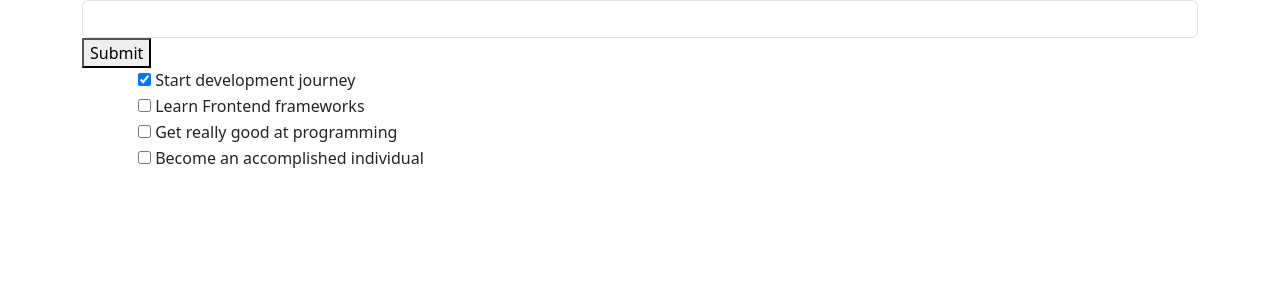
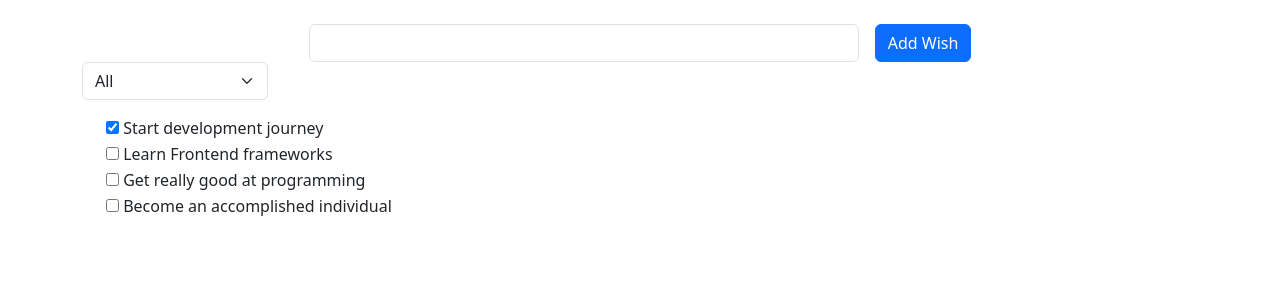
Before and after one commit to saadalimalik/angular-fundamentals-practice, an Angular app: page / in a window 1280 px wide. Shown: the top 300 px of the page. Built offline with nearby package versions, Linux system fonts and the light colour scheme.

Commit message:
Update wish list UI and functionality

```diff
--- a/src/app/app.component.html
+++ b/src/app/app.component.html
@@ -1,18 +1,48 @@
 <div class="container">
-  <form>
-    <input type="text" class="form-control">
-    <button class="btn-block btn-primary">Submit</button>
+  <form class="row mt-3 gx-3 gy-2 align-items-center justify-content-center">
+    <div class="col-sm-6">
+      <input
+        name="wish-item-text"
+        type="text"
+        class="form-control"
+        [(ngModel)]="newWishText"
+      />
+    </div>
+    <div class="col-auto">
+      <button
+        type="submit"
+        class="btn btn-primary"
+        (click)="$event.preventDefault(); addNewWish()"
+      >
+        Add Wish
+      </button>
+    </div>
   </form>
 
-  <div *ngIf="items.length === 0; else showItems">No wish items.</div>
+  <div class="col-sm-2">
+    <select
+      class="form-select"
+      name="filters"
+      id="filters"
+      [(ngModel)]="listFilter"
+      (ngModelChange)="filterChanged($event)"
+    >
+      <option value="0">All</option>
+      <option value="1">Unfulfilled</option>
+      <option value="2">Fulfilled</option>
+    </select>
+  </div>
 
+  <div class="row mt-3">
+    <div *ngIf="visibleItems.length === 0; else showItems">No wish items.</div>
     <ng-template #showItems>
       <ul class="wish-list">
-      <li *ngFor="let item of items; index as ii">
+        <li *ngFor="let item of visibleItems; index as ii">
           <div class="form-check">
-          <label for="" class="form-check-label">
+            <label [for]="item.wishText" class="form-check-label">
               <input
                 type="checkbox"
+                [id]="item.wishText"
                 class="checkbox"
                 [checked]="item.isComplete"
                 [attr.data-id]="ii"
@@ -25,3 +55,4 @@
       </ul>
     </ng-template>
   </div>
+</div>
--- a/src/app/app.component.ts
+++ b/src/app/app.component.ts
@@ -2,21 +2,37 @@ import { Component } from '@angular/core';
 import { RouterOutlet } from '@angular/router';
 import { WishItem } from '../shared/models/wishItem';
 import { CommonModule } from '@angular/common';
+import { FormsModule } from '@angular/forms';
 
 @Component({
   selector: 'app-root',
   standalone: true,
-  imports: [RouterOutlet, CommonModule],
+  imports: [RouterOutlet, CommonModule, FormsModule],
   templateUrl: './app.component.html',
-  styleUrl: './app.component.scss'
+  styleUrl: './app.component.scss',
 })
 export class AppComponent {
   items: WishItem[] = [
     new WishItem('Start development journey', true),
     new WishItem('Learn Frontend frameworks'),
     new WishItem('Get really good at programming'),
-    new WishItem('Become an accomplished individual')
-  ]
+    new WishItem('Become an accomplished individual'),
+  ];
+  listFilter: string = '0';
+  newWishText: string = '';
+  visibleItems: WishItem[] = this.items;
+
+  addNewWish() {
+    this.items.push(new WishItem(this.newWishText));
+    this.newWishText = '';
+  }
+
+  filterChanged(filter: string) {
+    if (filter === '0') this.visibleItems = this.items;
+    else if (filter === '1')
+      this.visibleItems = this.items.filter((item) => !item.isComplete);
+    else this.visibleItems = this.items.filter((item) => item.isComplete);
+  }
 
   toggleItem(item: WishItem) {
     item.isComplete = !item.isComplete;
```
Lines whose indentation alone changed are shown as unchanged.
